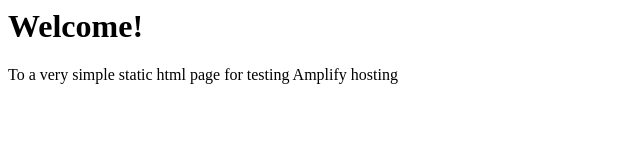
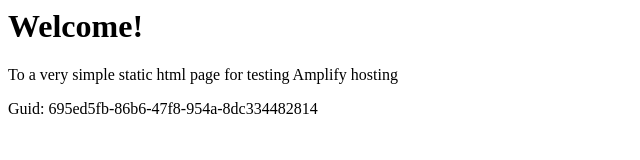
Before and after one commit to aws-aemilia-sfo/Github-PR-Commit-Integration-Test-DoNotTouch-v1-prod-us-west-1, a website: page src/index.html in a window 1280 px wide. Shown: the whole page, without its empty margins (0-640 px from the left). Drawn offline with Linux system fonts and the light colour scheme.

Commit message:
commit from integ tests

```diff
--- a/src/index.html
+++ b/src/index.html
@@ -1,3 +1,5 @@
+
+
 <html lang="en">
 
 <head>
@@ -10,6 +12,6 @@
 <body>
     <h1>Welcome!</h1>
     <p>To a very simple static html page for testing Amplify hosting</p>
-</body>
+    <p>Guid: 695ed5fb-86b6-47f8-954a-8dc334482814</p></body>
 
 </html>
```
